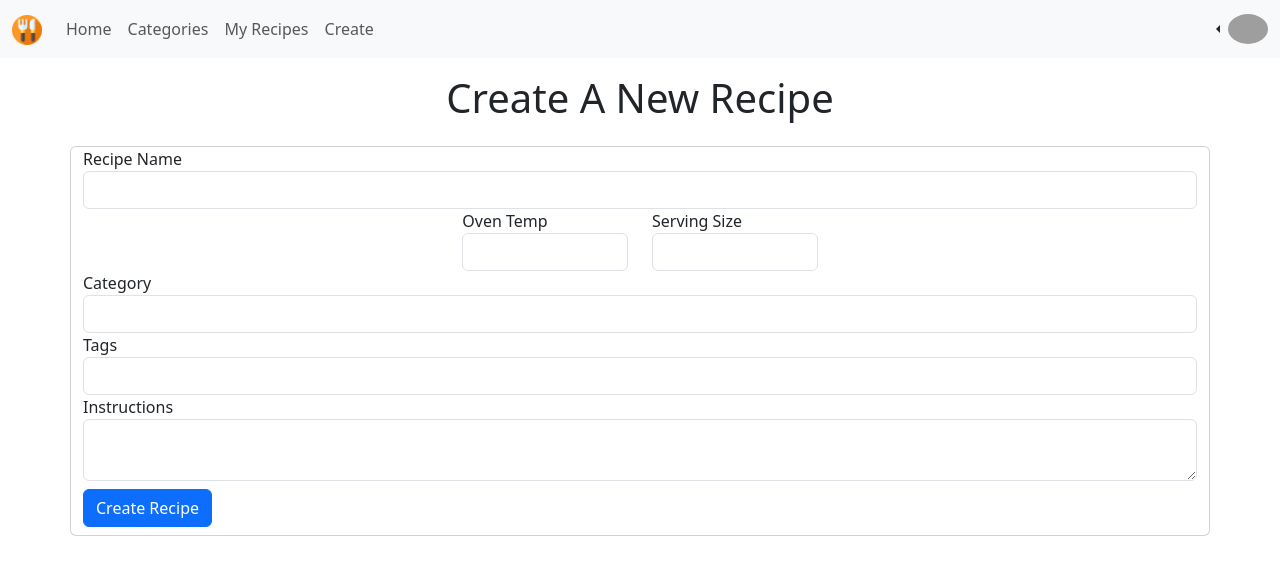
After one commit to Weber-Cooper-Maitoza/social-savoring, a Django app: page /recipies/create/1 in a window 1280 px wide. The commit adds this page. Shown: the top 575 px of the page. Run offline with Django 5.2, Linux system fonts and the light colour scheme; a user stored in the database is signed in; grey boxes are pictures that could not be loaded.

Commit message:
set up all routes for nav and created "create recipe" form. Was working on displaying all user's recipes on my recipes page.

```diff
--- /dev/null
+++ b/socialSavoring/profiles/templates/profiles/my_profile.html
@@ -0,0 +1,4 @@
+{% extends 'socialMedia/baseNav.html' %}
+{% block body %}
+  <h1>This is my profile page</h1>
+{% endblock %}
--- /dev/null
+++ b/socialSavoring/profiles/templates/profiles/settings.html
@@ -0,0 +1,4 @@
+{% extends 'socialMedia/baseNav.html' %}
+{% block body %}
+  <h1>This is settings page</h1>
+{% endblock %}
--- a/socialSavoring/profiles/urls.py
+++ b/socialSavoring/profiles/urls.py
@@ -3,7 +3,7 @@ from django.urls import path
 
 app_name = 'profiles'
 urlpatterns = [
-  path('register/', views.register, name='register')
-    # path('settings/', views.settings, name="settings"),
-    # path('my_profile/', views.my_profile, name="my_profile"),
+  path('register/', views.register, name='register'),
+  path('settings/<int:id>', views.settings, name="settings"),
+  path('my_profile/<int:id>', views.my_profile, name="my_profile"),
 ]
--- /dev/null
+++ b/socialSavoring/recipies/templates/recipes/create_recipe.html
@@ -0,0 +1,46 @@
+{% extends 'socialMedia/baseNav.html' %}
+{% block body %}
+<div class="container">
+  <div class="row">
+    <h1 class="text-center py-3">Create A New Recipe</h1>
+    <div class="card">
+      <form method="POST">
+        {% csrf_token %}
+        <div class="form-group">
+          <label for="">Recipe Name</label>
+          <input type="text" class="form-control" id="recipe_name" name="recipe_name">
+        </div>
+        <!-- <div class="form-group">
+          <label for="form-group" class="form-label">Upload Image</label>
+          <input class="form-control" type="file" id="form-group" name="form-group" >
+        </div> -->
+        <div class="row justify-content-center">
+          <div class="col-md-2 form-group">
+            <label for="">Oven Temp</label>
+            <input type="number" class="form-control" id="oven_temp" name="oven_temp">
+          </div>
+          <div class="col-md-2 form-group">
+            <label for="">Serving Size</label>
+            <input type="number" step="0.01" class="form-control" id="serving_size" name="serving_size">
+          </div>
+        </div>
+        <div class="form-group">
+          <label for="">Category</label>
+          <input type="text" class="form-control" id="recipe_category" name="recipe_category">
+        </div>
+        <div class="form-group">
+          <label for="">Tags</label>
+          <input type="text" class="form-control" id="recipe_tags" name="recipe_tags">
+        </div>
+        <div class="form-group">
+          <label for="">Instructions</label>
+          <textarea class="form-control" id="recipe_instructions" name="recipe_instructions"></textarea>
+        </div>
+        <div class="py-2">
+          <button type="submit" class="btn btn-primary">Create Recipe</button>
+        </div>
+      </form>
+    </div>
+  </div>
+</div>
+{% endblock %}
--- a/socialSavoring/recipies/templates/recipes/my_recipes.html
+++ b/socialSavoring/recipies/templates/recipes/my_recipes.html
@@ -1,6 +1,9 @@
 {% extends 'socialMedia/baseNav.html' %}
 {% block body %}
+  <h1 class="text-center py-3">My Recipes</h1>
   {% for recipe in recipes %}
-    <p>{{ recipe.name }}</p>
+    <div class="row-6 justify-">
+      <h2>{{ recipe.recipe_name }}</h2>
+    </div>
   {% endfor %}
 {% endblock %}
--- /dev/null
+++ b/socialSavoring/recipies/urls.py
@@ -0,0 +1,8 @@
+from . import views
+from django.urls import path
+
+app_name = 'recipies'
+urlpatterns = [
+  path('my_recipes/<int:id>', views.recipe_list_view, name='my_recipes'),
+  path('create/<int:id>', views.recipe_create_view, name="create"),
+]
--- a/socialSavoring/recipies/views.py
+++ b/socialSavoring/recipies/views.py
@@ -1,28 +1,64 @@
 from django.shortcuts import render
 from django.contrib.auth.decorators import login_required
 from .models import Recipe, Ingredient
-from .forms import RecipeForm
+from profiles.models import Profile
+from datetime import datetime
 
 # Create your views here.
 
 @login_required
-def recipe_list_view(request,):
-  recipes = Recipe.objects.filter(creator=request.user)
+def recipe_list_view(request, id):
+  user = Profile.objects.get(pk=id)
+  recipes = Recipe.objects.filter(creator=user)
+  for i in recipes:
+    print(i.recipe_name)
   return render(request, 'recipes/my_recipes.html', {'recipes': recipes})
 
 
 @login_required
 def recipe_detail_view(request, id):
   recipe = Recipe.objects.get(pk=id)
-  return render(request, 'recipes/post.html', {'recipe': recipe})
+  return render(request, 'recipes/recipe_detail.html', {'recipe': recipe})
 
 
 @login_required
-def recipe_create_view(request, id=None):
-  form = RecipeForm(request.POST or None)
-  pass
+def recipe_create_view(request, id):
+  if request.method == 'POST':
+    # creator = models.ForeignKey(Profile, on_delete=models.CASCADE)
+    creator = Profile.objects.get(pk=id)
+    created_timestamp = datetime.now()
+    recipe_name = request.POST.get('recipe_name', '')
+    # recipe_image = models.CharField(max_length=500, default="")
+    # recipe_image = request.POST.get('recipe_image', '')
+    oven_temp = request.POST.get('oven_temp', '')
+    serving_size = request.POST.get('oven_temp', '')
+    recipe_category = request.POST.get('recipe_category', '')
+    recipe_tags = request.POST.get('recipe_tags', '')
+    recipe_instructions = request.POST.get('recipe_instructions', '')
+    recipe = Recipe(creator=creator, created_timestamp=created_timestamp, recipe_name=recipe_name, oven_temp=oven_temp, serving_size=serving_size, recipe_category=recipe_category, recipe_tags=recipe_tags, recipe_instructions=recipe_instructions)
+    recipe.save()
+
+
+  return render(request, 'recipes/create_recipe.html')
 
 
 @login_required
 def recipe_update_view(request, id=None):
-  pass
+  recipe = Recipe.objects.get(pk=id)
+  form = RecipeForm(request.POST or None, instance=recipe)
+
+  if form.is_valid():
+    form.save()
+    # return redirect('food:index')
+
+  return render(request, 'food/item-form.html', {'form':form, 'recipe':recipe})
+
+@login_required
+def recipe_delete_view(request, id=None):
+  recipe = Recipe.objects.get(pk=id)
+
+  if request.method == 'POST':
+    recipe.delete()
+    # return redirect('food:index')
+
+  return render(request, 'food/item-delete.html', {'recipe':recipe})
--- a/socialSavoring/socialMedia/templates/socialMedia/baseNav.html
+++ b/socialSavoring/socialMedia/templates/socialMedia/baseNav.html
@@ -28,13 +28,13 @@
             <a class="nav-link" href="{% url 'socialMedia:feed' %}">Home</a>
           </li>
           <li class="nav-item">
-            <a class="nav-link" href="% url 'socialMedia:categories' %">Categories</a>
+            <a class="nav-link" href="{% url 'socialMedia:categories' %}">Categories</a>
           </li>
           <li class="nav-item">
-            <a class="nav-link" href="% url 'recipies:my_recipes' %">My Recipes</a>
+            <a class="nav-link" href="{% url 'recipies:my_recipes' user.pk %}">My Recipes</a>
           </li>
           <li class="nav-item">
-            <a class="nav-link" href="% url 'recipies:create' %">Create</a>
+            <a class="nav-link" href="{% url 'recipies:create' user.pk %}">Create</a>
           </li>
         </ul>
       </div>
@@ -51,8 +51,8 @@
           />
         </a>
         <div class="dropdown-menu pull-right">
-            <a class="dropdown-item" href="% url 'profiles:my_profile' %">My Profile</a>
-            <a class="dropdown-item" href="% url 'profiles:settings' %">Settings</a>
+            <a class="dropdown-item" href="{% url 'profiles:my_profile' user.pk %}">My Profile</a>
+            <a class="dropdown-item" href="{% url 'profiles:settings' user.pk %}">Settings</a>
             <hr class="dropdown-divider">
           <div class="text-center">
             <form method="post" action="{% url 'logout' %}">
--- /dev/null
+++ b/socialSavoring/socialMedia/templates/socialMedia/categories.html
@@ -0,0 +1,4 @@
+{% extends './baseNav.html' %}
+{% block body %}
+  <h1>this is categories page</h1>
+{% endblock %}
--- a/socialSavoring/socialMedia/urls.py
+++ b/socialSavoring/socialMedia/urls.py
@@ -4,4 +4,5 @@ from django.urls import path
 app_name = 'socialMedia'
 urlpatterns = [
     path('feed/', views.feed, name="feed"),
+    path('categories/', views.categories, name="categories"),
 ]
--- a/socialSavoring/socialMedia/views.py
+++ b/socialSavoring/socialMedia/views.py
@@ -7,3 +7,7 @@ from django.contrib.auth.decorators import login_required
 @login_required
 def feed(request):
   return render(request, 'socialMedia/feed.html')
+
+@login_required
+def categories(request):
+  return render(request, 'socialMedia/categories.html')
--- a/socialSavoring/socialSavoring/urls.py
+++ b/socialSavoring/socialSavoring/urls.py
@@ -29,7 +29,7 @@ urlpatterns = [
     path('logout/', LogoutView.as_view(next_page=settings.LOGOUT_REDIRECT_URL), name='logout'),
     path('social/', include("socialMedia.urls")),
     path('profile/', include("profiles.urls")),
-
+    path('recipies/', include("recipies.urls")),
     path('admin/', admin.site.urls),
 ]
 urlpatterns += [] + static(settings.MEDIA_URL, document_root=settings.MEDIA_ROOT)
```
Also changed, not shown: socialSavoring/profiles/views.py (+12 -0 lines), socialSavoring/recipies/forms.py (+5 -5 lines), socialSavoring/db.sqlite3.
